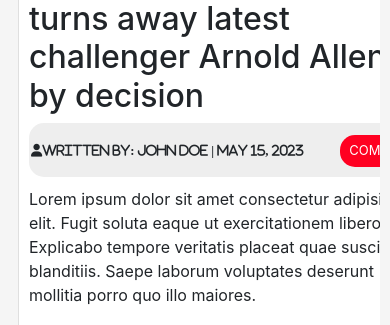
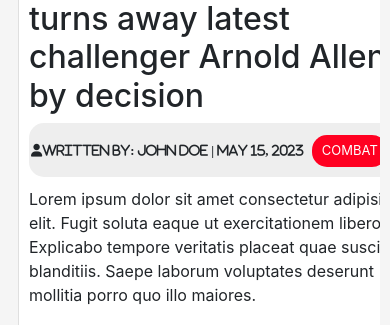
Before and after one commit to johnkennytalan/buzzSport, a PHP site: page /article1.html in a window 390 px wide. Shown: the part 649-974 px from the top of the page. Run offline with PHP 8.4, Linux system fonts and the light colour scheme; some libraries are stand-ins or nearby versions.

Commit message:
update for articles page mobile css

```diff
--- a/css/mobile.css
+++ b/css/mobile.css
@@ -57,6 +57,10 @@
    display: none;
 }
 /* ======articles specific======= */
-.article-container{
+/* ======articles specific======= */
+.article{
    grid-template-columns: 1fr;
 }
+#writer .meta{
+   display: block;
+}
```
